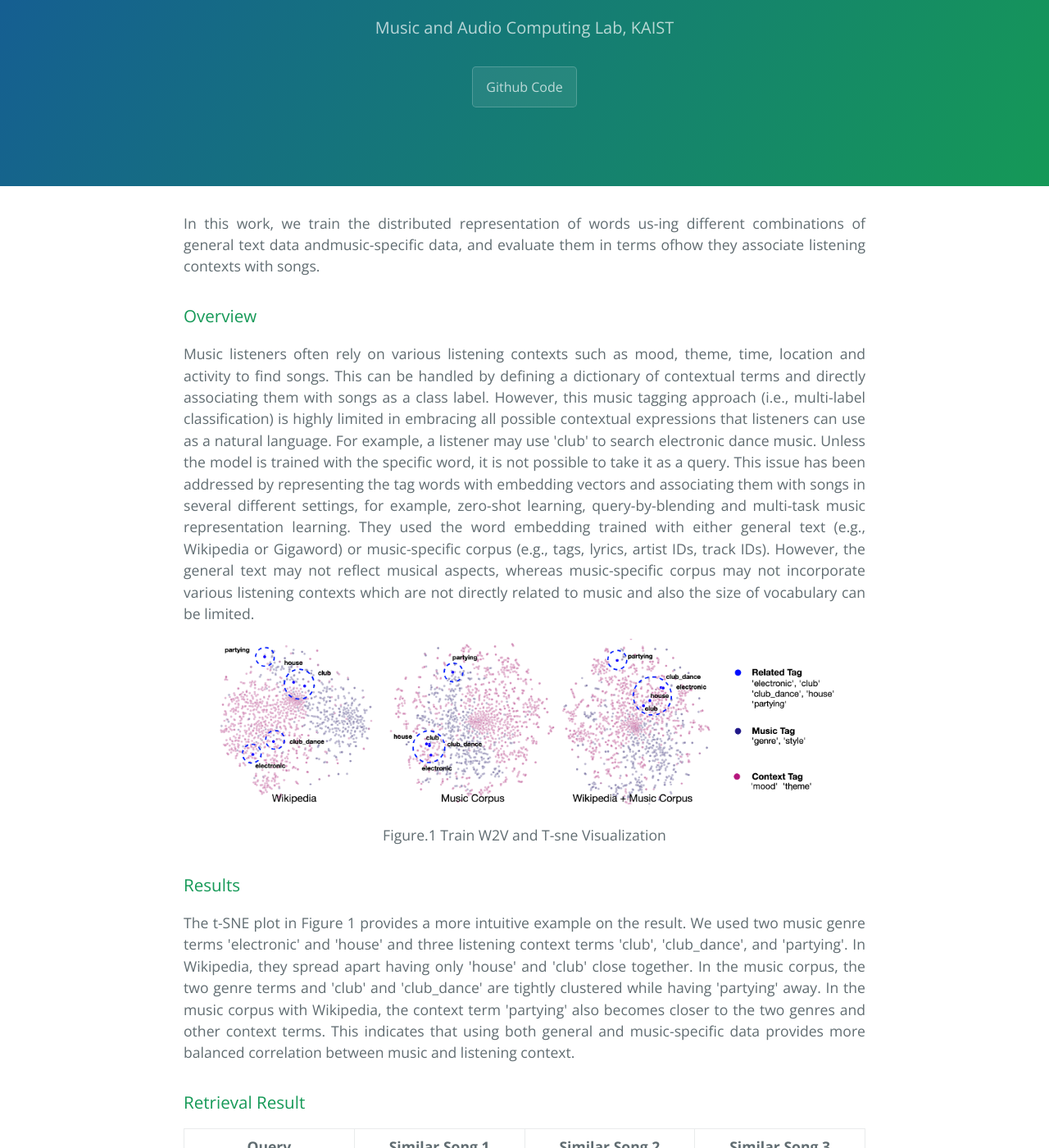
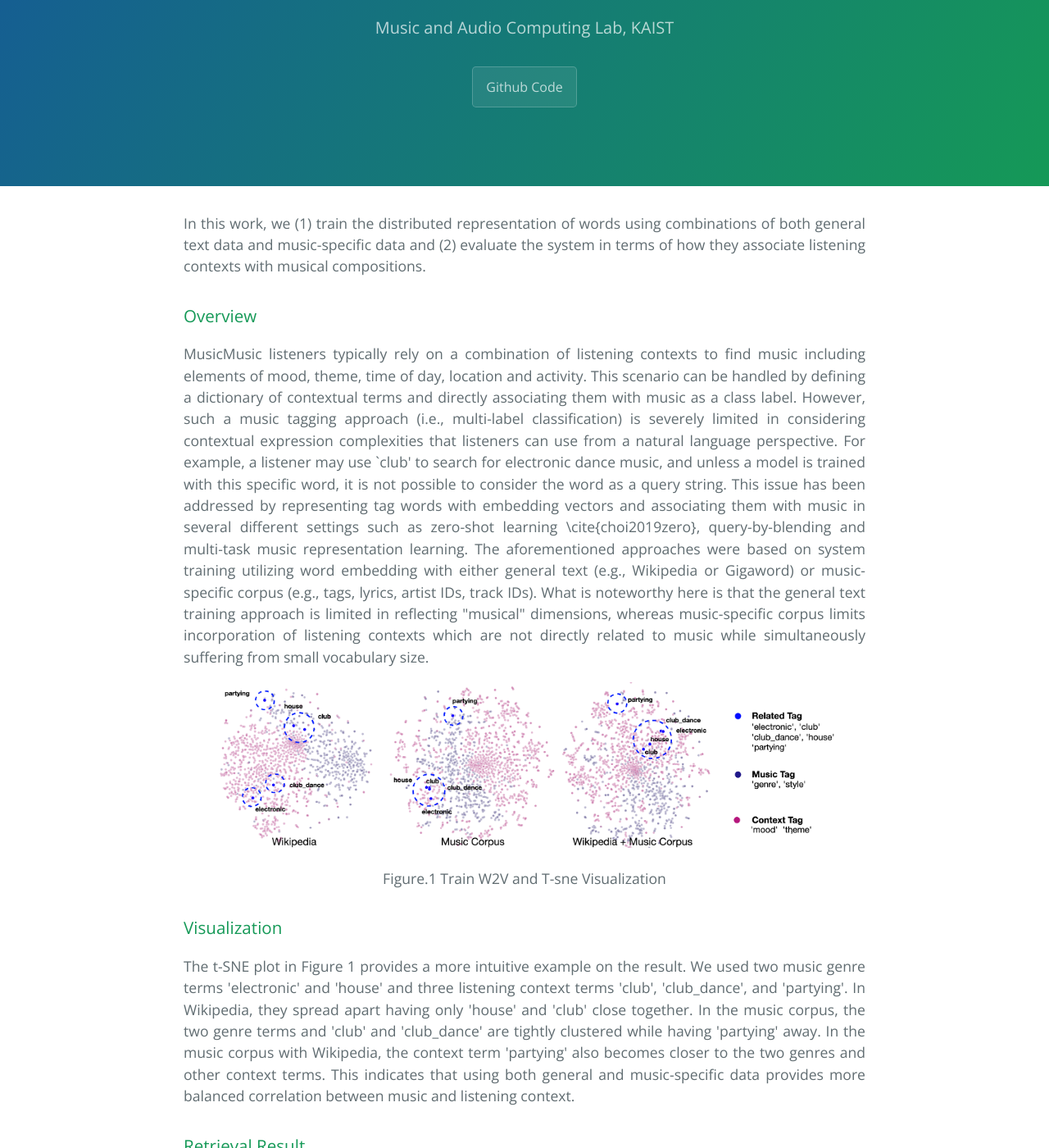
Before and after one commit to seungheondoh/MusicWordVec, a Jekyll site: the page built from index.md, in a window 1280 px wide and 1400 px high, scrolled down 312 px. Shown: the whole window at 82% size. Built offline with Jekyll 4.4.1, drawn with Linux system fonts in a browser that asks for light colours; our own code applies the rules of GitHub Pages for plain Markdown files.

Commit message:
Update index.md

```diff
--- a/index.md
+++ b/index.md
@@ -1,16 +1,16 @@
 <p align="justify">
-In this work, we train the distributed representation of words us-ing different combinations of general text data andmusic-specific data, and evaluate them in terms ofhow they associate listening contexts with songs.
+In this work, we (1) train the distributed representation of words using combinations of both general text data and music-specific data and (2) evaluate the system in terms of how they associate listening contexts with musical compositions.
 </p>
 
 ### Overview
 <p align="justify">
-Music listeners often rely on various listening contexts such as mood, theme, time, location and activity to find songs. This can be handled by defining a dictionary of contextual terms and directly associating them with songs as a class label. However, this music tagging approach (i.e., multi-label classification) is highly limited in embracing all possible contextual expressions that listeners can use as a natural language. For example, a listener may use 'club' to search electronic dance music. Unless the model is trained with the specific word, it is not possible to take it as a query. This issue has been addressed by representing the tag words with embedding vectors and associating them with songs in several different settings, for example, zero-shot learning, query-by-blending and multi-task music representation learning. They used the word embedding trained with either general text (e.g., Wikipedia or Gigaword) or music-specific corpus (e.g., tags, lyrics, artist IDs, track IDs). However, the general text may not reflect musical aspects, whereas music-specific corpus may not incorporate various listening contexts which are not directly related to music and also the size of vocabulary can be limited.
+MusicMusic listeners typically rely on a combination of listening contexts to find music including elements of mood, theme, time of day, location and activity. This scenario can be handled by defining a dictionary of contextual terms and directly associating them with music as a class label. However, such a music tagging approach (i.e., multi-label classification) is severely limited in considering contextual expression complexities that listeners can use from a natural language perspective. For example, a listener may use `club' to search for electronic dance music, and unless a model is trained with this specific word, it is not possible to consider the word as a query string. This issue has been addressed by representing tag words with embedding vectors and associating them with music in several different settings such as zero-shot learning \cite{choi2019zero}, query-by-blending and multi-task music representation learning. The aforementioned approaches were based on system training utilizing word embedding with either general text (e.g., Wikipedia or Gigaword) or music-specific corpus (e.g., tags, lyrics, artist IDs, track IDs). What is noteworthy here is that the general text training approach is limited in reflecting "musical" dimensions, whereas music-specific corpus limits incorporation of listening contexts which are not directly related to music while simultaneously suffering from small vocabulary size.
 </p>
 
 ![Model Architecture Ver 5 small artboard 2](./assets/img/figure1.png)
 <p align="center">Figure.1 Train W2V and T-sne Visualization</p>
 
-### Results
+### Visualization
 <p align="justify">
 
 The t-SNE plot in Figure 1 provides a more intuitive  example on the result. We used two music genre terms 'electronic' and 'house' and three listening context terms 'club', 'club_dance', and 'partying'. In Wikipedia, they spread apart having only 'house' and 'club' close together. In the music corpus, the two genre terms and 'club' and 'club_dance' are tightly clustered while having 'partying' away. In the music corpus with Wikipedia, the context term 'partying' also becomes closer to the two genres and other context terms. This indicates that using both general and music-specific data provides more balanced correlation between music and listening context.
```
